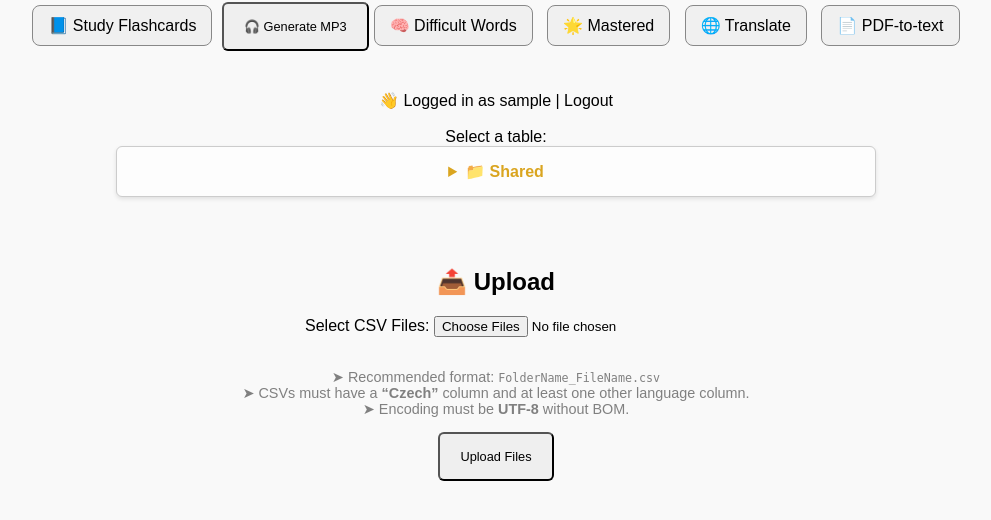
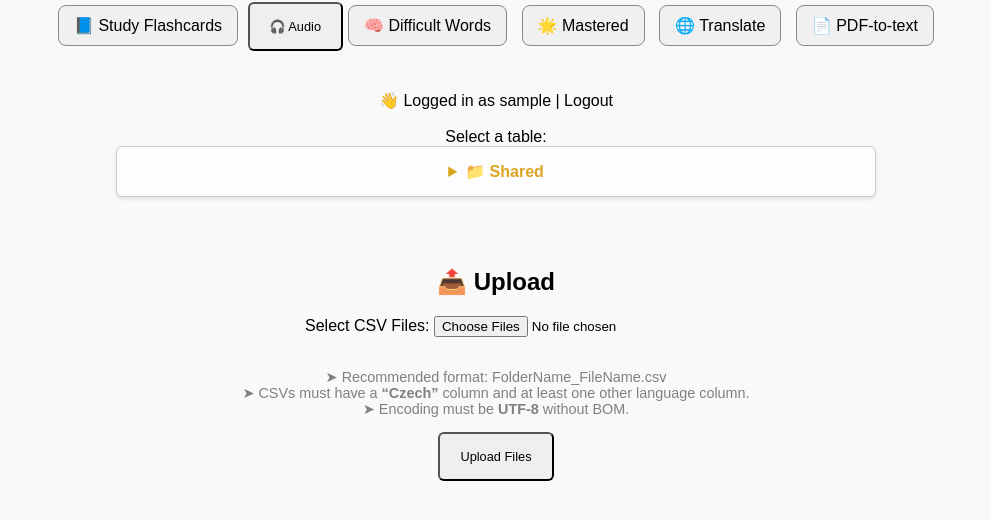
Before and after one commit to Kremlikv/Wordbaker, a PHP site: page /main.php in a window 1280 px wide. Shown: the part 204-724 px from the top of the page, without its empty margins (144-1135 px from the left). Run offline with PHP 8.4, Linux system fonts and the light colour scheme; the visitor is signed in with stand-in values (Sample User, id 1); data that the repository does not hold is empty.

Commit message:
Little trims

```diff
--- a/main.php
+++ b/main.php
@@ -119,7 +119,7 @@ echo "</head><body>";
 // MENU BAR
 echo "<div style='text-align: center; margin-bottom: 20px;'>";
 echo "<a href='flashcards.php'><button>📘 Study Flashcards</button></a> ";
-echo "<a href='generate_mp3_google_ssml.php'><button>🎧 Generate MP3</a> ";
+echo "<a href='generate_mp3_google_ssml.php'><button>🎧 Audio </a> ";
 echo "<a href='review_difficult.php'><button>🧠 Difficult Words</button></a> ";
 echo "<a href='mastered.php'><button>🌟 Mastered</button></a> ";
 echo "<a href='translator.php'><button>🌐 Translate</button></a> ";
@@ -212,7 +212,7 @@ echo <<<HTML
     <input type="file" name="csv_files[]" accept=".csv" multiple required><br><br>
 
     <p style="font-size: 0.9em; color: gray;">
-        ➤ Recommended format: <code>FolderName_FileName.csv</code><br>
+        ➤ Recommended format: FolderName_FileName.csv <br>
         ➤ CSVs must have a <strong>“Czech”</strong> column and at least one other language column.<br>
         ➤ Encoding must be <strong>UTF-8</strong> without BOM.
     </p>
```
